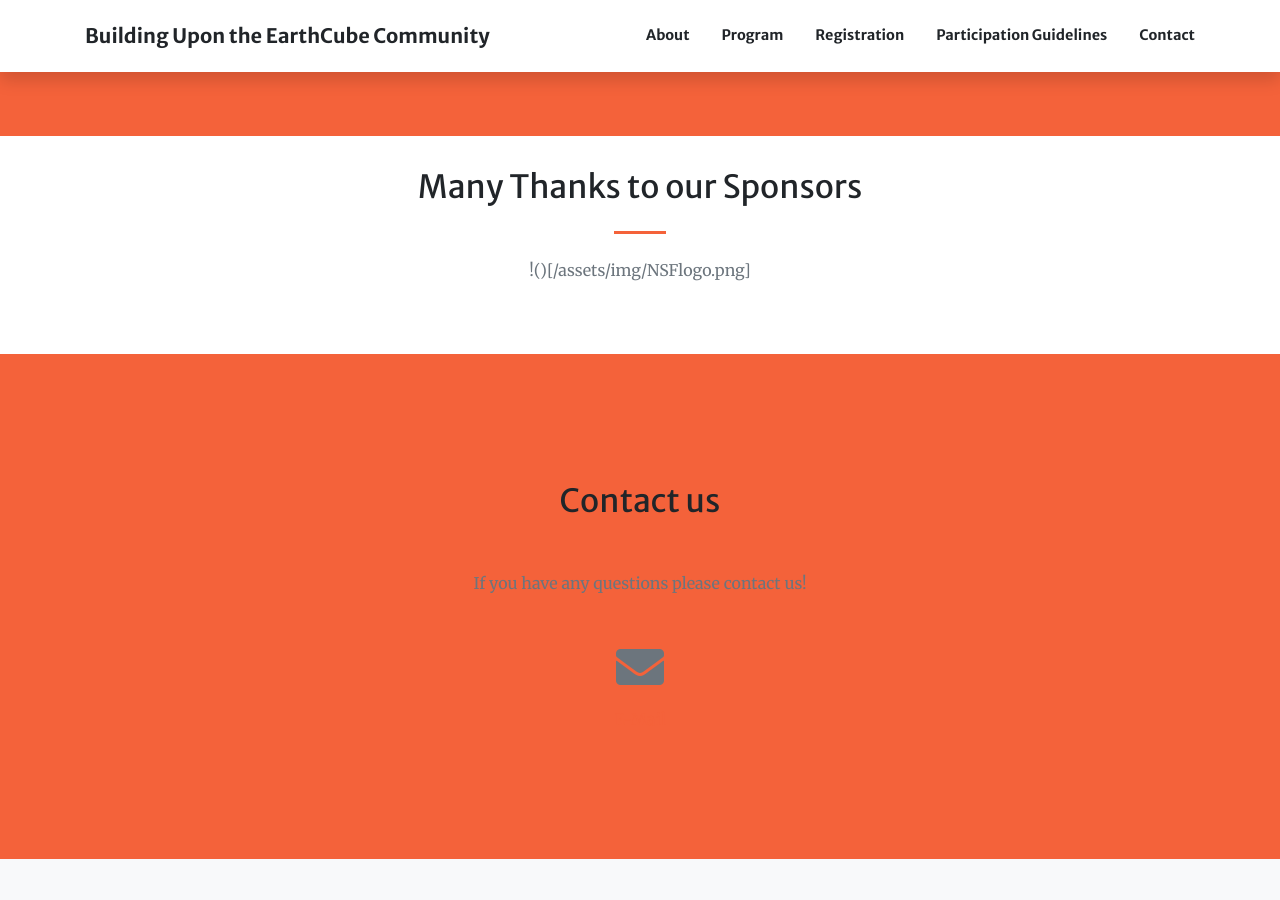
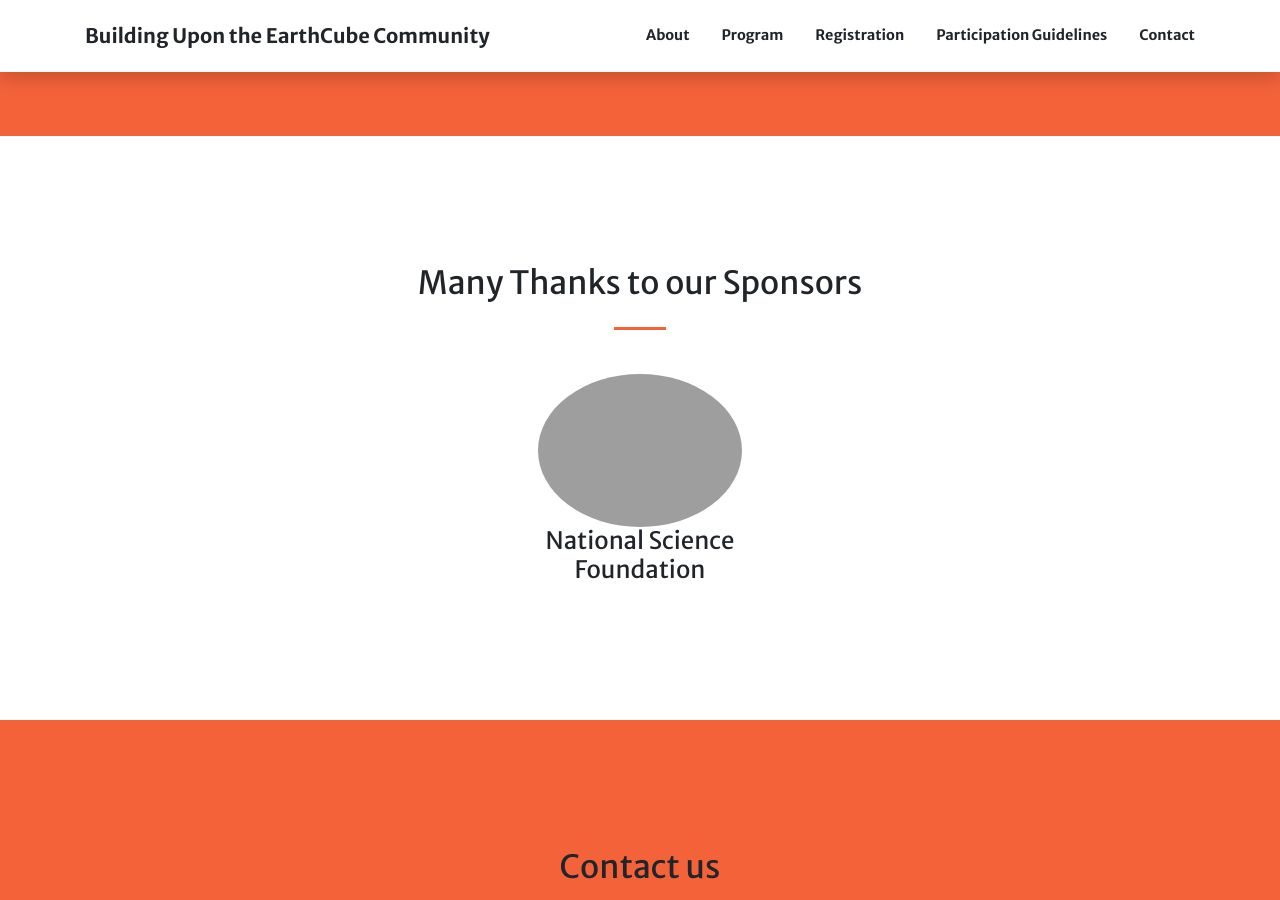
Before and after one commit to isi-usc-edu/building-upon-the-earthcube-community, a Jekyll site: the page built from index.md, in a window 1280 px wide and 900 px high, scrolled down 2465 px. Built offline with Jekyll 4.4.1, drawn with Linux system fonts in a browser that asks for light colours.

Commit message:
Update index.md

```diff
--- a/index.md
+++ b/index.md
@@ -57,11 +57,12 @@
         url: '/building-upon-the-earthcube-community/participation'
         class: btn-light
 
-  - type: paragraph.html
+  - type: members.html
     section_id: sponsors
     title: Many Thanks to our Sponsors
-    text: >-
-      !()[/assets/img/NSFlogo.png]
+    members:
+      - title: National Science Foundation
+        image: /assets/img/NSFlogo.png]
 
   - type: contact.html
     section_id: contact
```
